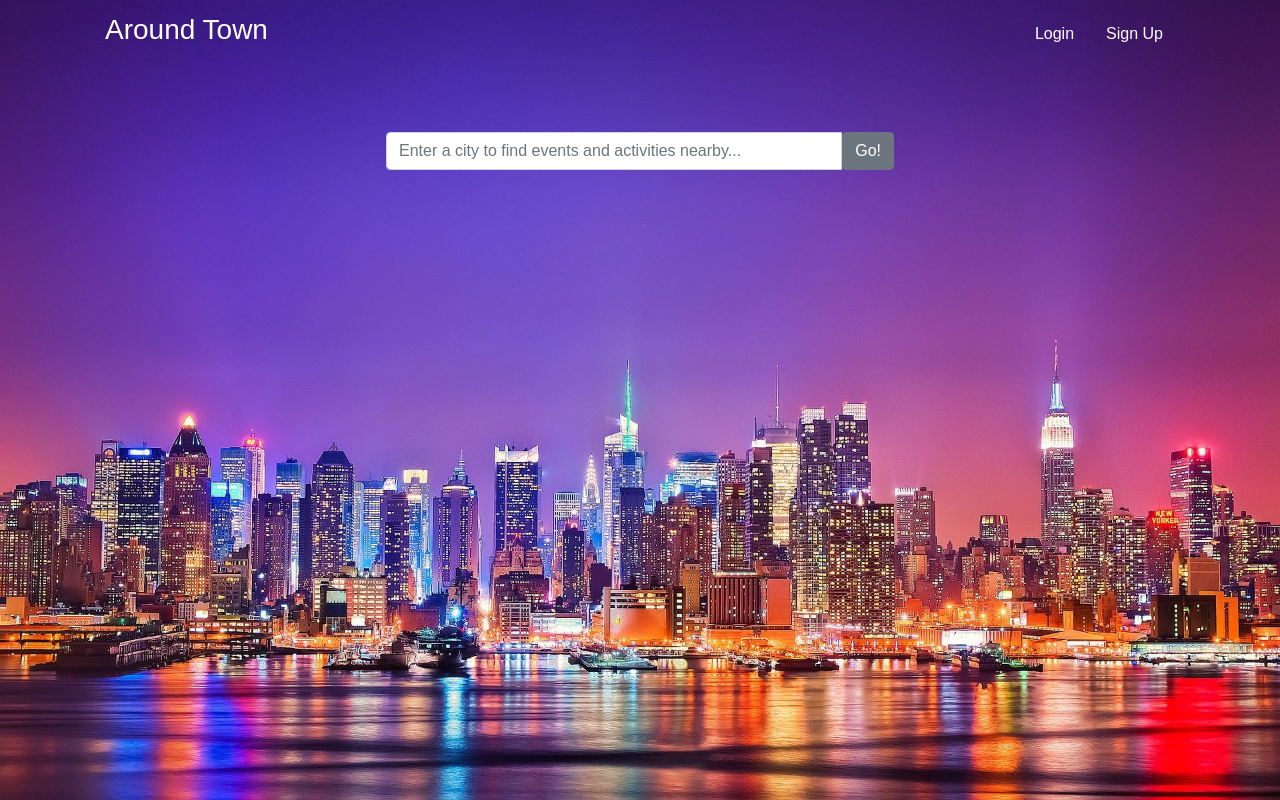
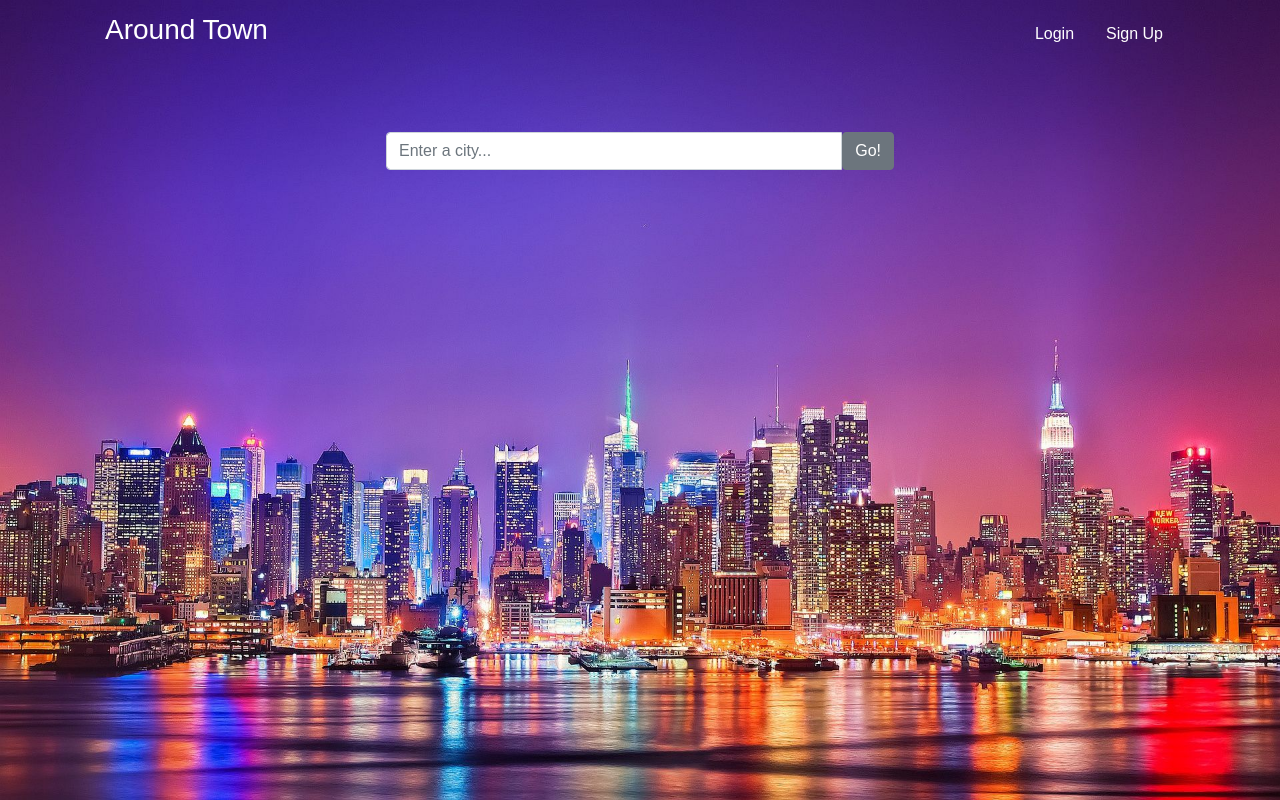
Before and after one commit to barroncn/AroundTown, a React (Create React App) app in the folder client/: page / in a window 1280 px wide. Built offline with nearby package versions, Linux system fonts and the light colour scheme.

Commit message:
background fix

```diff
--- a/client/src/pages/Home/Home.css
+++ b/client/src/pages/Home/Home.css
@@ -1,8 +1,7 @@
 body {
     background-image: url("./BGcity.jpg");
+    background-repeat: no-repeat;
     background-size: cover;
+    background-position: center top;
+    background-attachment: fixed;
 }
-
-.searchbar {
-    max-width: 60vw;
-}
--- a/client/src/pages/Home/Home.js
+++ b/client/src/pages/Home/Home.js
@@ -15,7 +15,7 @@ class Home extends Component {
                         </div>
                         <div className="col-md-6">
                             <div className="input-group d-inline-flex p-3">
-                                  <input type="text" className="form-control" placeholder="Enter a city to find events and activities nearby..." />
+                                  <input type="text" className="form-control" placeholder="Enter a city..." />
                                   <span className="input-group-btn">
                                     <button className="btn btn-secondary" type="button">Go!</button>
                                   </span>
```
